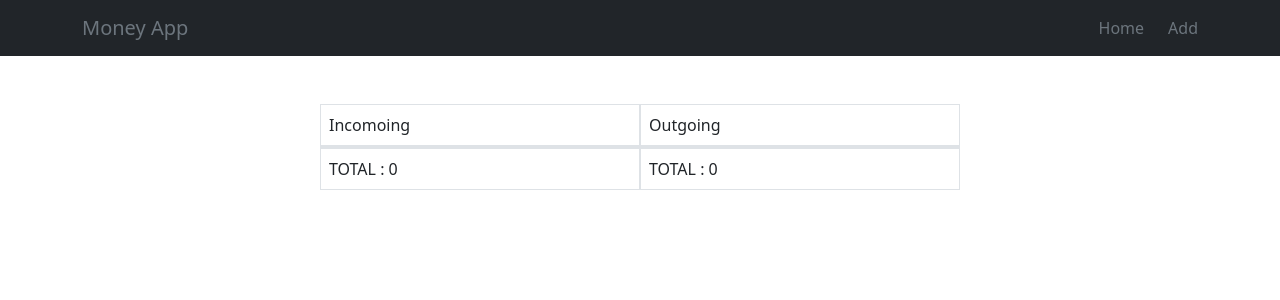
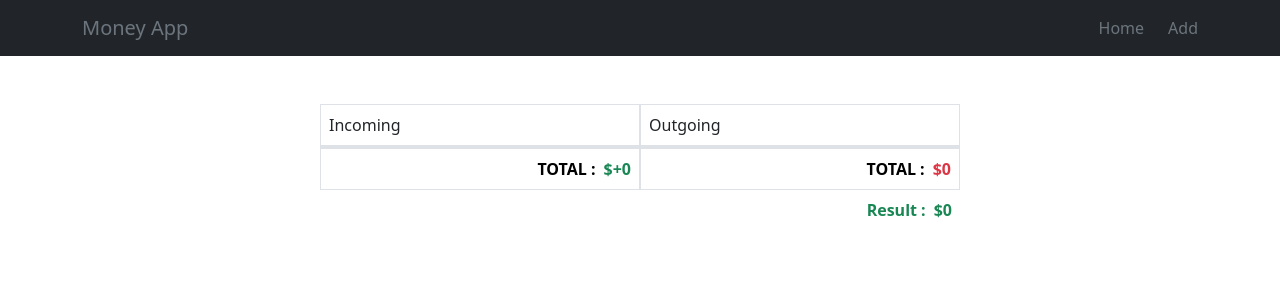
Before and after one commit to Samuel-Marien/moneyapp, a Next.js app: page / in a window 1280 px wide. Shown: the top 300 px of the page. Built offline with nearby package versions, Linux system fonts and the light colour scheme.

Commit message:
add style & build result components

```diff
--- a/components/displayer/index.js
+++ b/components/displayer/index.js
@@ -33,9 +33,9 @@ const IncomeDisplayer = () => {
               key={index}
               className={`${
                 index % 2 === 0 ? 'bg-white' : 'bg-light'
-              } p-2 d-flex`}
+              } p-2 d-flex justify-content-center`}
             >
-              <div>
+              <div style={{ transform: 'translate(-55%)' }}>
                 <div className="d-flex justify-content-end">{item.value}</div>
                 <div>{item.text}</div>
               </div>
@@ -51,10 +51,12 @@ const Displayer = () => {
   const { state } = useContext(Context)
   const [positiveValue, setPositiveValue] = useState(['0'])
   const [negativeValue, setNegativeValue] = useState(['0'])
+  const [result, setResult] = useState(['0'])
 
   useEffect(() => {
     state
       ? state.map((item) => {
+          setResult((prec) => [...prec, Number(item.value)])
           if (item.value > 0) {
             setPositiveValue((prec) => [...prec, Number(item.value)])
           } else {
@@ -64,42 +66,45 @@ const Displayer = () => {
       : null
   }, [])
 
-  // console.log(
-  //   positiveValue
-  //     ? positiveValue.reduce((acc, inc) => {
-  //         return Number(acc + inc)
-  //       })
-  //     : null
-  // )
-
-  // console.log(
-  //   negativeValue
-  //     ? negativeValue.reduce((acc, inc) => {
-  //         return Number(acc + inc)
-  //       })
-  //     : null
-  // )
-
   return (
     <Container className="mt-5 w-50 ">
       <div className="row">
-        <div className="col border p-2">Incomoing</div>
+        <div className="col border p-2">Incoming</div>
         <div className="col border p-2">Outgoing</div>
       </div>
       <IncomeDisplayer />
       <div className="row">
-        <div className="col border p-2">
-          TOTAL :{' '}
+        <div className="col border p-2 text-success fw-bolder d-flex justify-content-end">
+          <span className="text-black">TOTAL : </span>
+          <span className="ms-2">$+</span>
           {positiveValue
             ? positiveValue.reduce((acc, inc) => {
                 return Number(acc + inc)
               })
             : null}
         </div>
-        <div className="col border p-2">
-          TOTAL :{' '}
+        <div className="col border p-2 text-danger fw-bolder d-flex justify-content-end">
+          <span className="text-black">TOTAL :</span>
+          <span className="ms-2">$</span>
           {negativeValue
             ? negativeValue.reduce((acc, inc) => {
+                return Number(acc + inc)
+              })
+            : null}
+        </div>
+        <div
+          className={`${
+            result.reduce((acc, inc) => {
+              return Number(acc + inc)
+            }) >= 0
+              ? `text-success `
+              : `text-danger`
+          }
+              p-2 d-flex justify-content-end fw-bolder`}
+        >
+          Result : <span className="ms-2">$</span>
+          {result
+            ? result.reduce((acc, inc) => {
                 return Number(acc + inc)
               })
             : null}
```
Also changed, not shown: .eslintrc.js.
